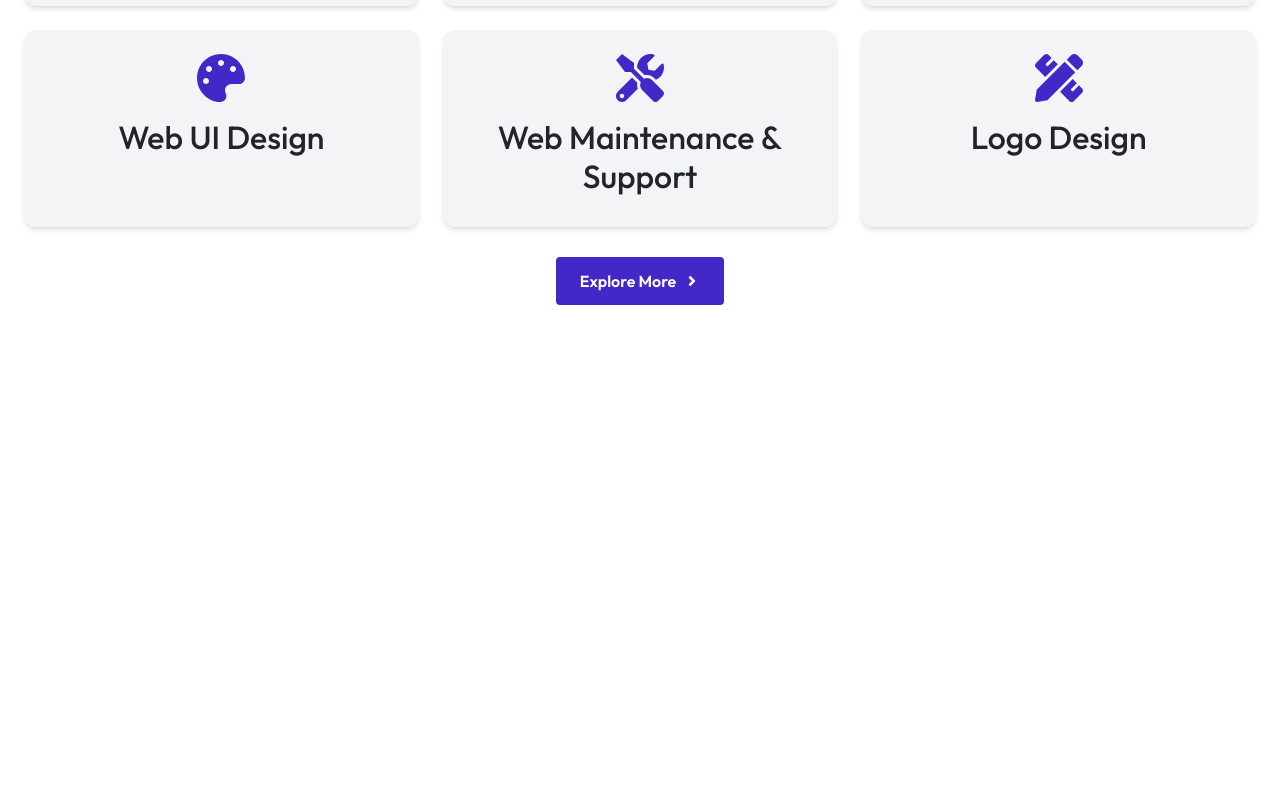
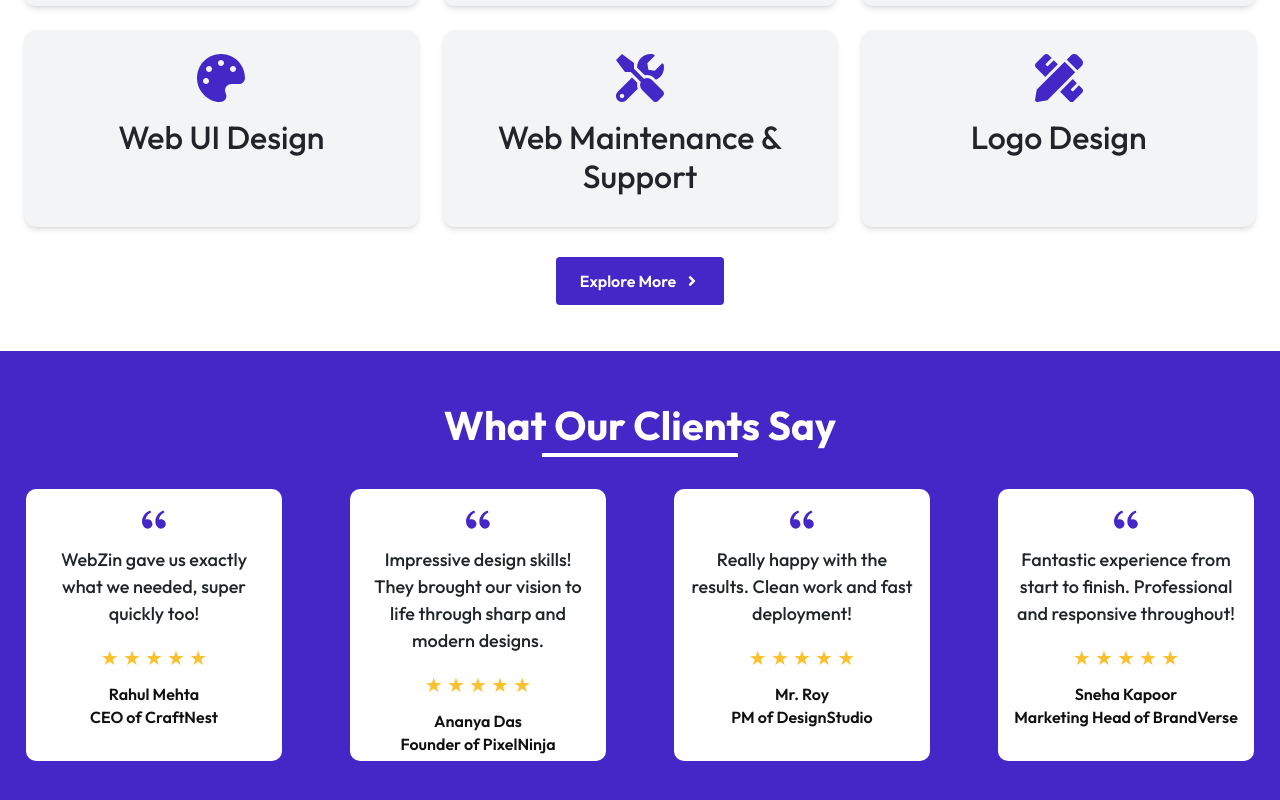
Before and after one commit to WebZin-Technologies/webzin, a React (Vite) app: page / in a window 1280 px wide. Shown: the part 1264-2064 px from the top of the page. Before the commit the page ends 1615 px from the top, so only its background shows below. Built offline with nearby package versions, Linux system fonts and the light colour scheme.

Commit message:
Testimonials Added

```diff
--- a/src/Components/Testimonial/Testimonial.css
+++ b/src/Components/Testimonial/Testimonial.css
@@ -0,0 +1,126 @@
+/* Main Container */
+.testimonial {
+    width: 100%;
+    height: auto;
+    background: var(--primary);
+    padding: 30px 0;
+  }
+
+  /* Section Title Styling */
+  .section-title-w {
+    color: white;
+    font-size: 2.5rem;
+    font-weight: 700;
+    text-align: center;
+    margin-bottom: 2rem;
+    display: inline-block;
+    position: relative;
+    padding-bottom: 8px;
+    margin-top: 20px;
+  }
+
+  .section-title-w::after {
+    content: "";
+    position: absolute;
+    left: 50%;
+    bottom: 0;
+    transform: translateX(-50%);
+    width: 50%;
+    height: 4px;
+    background-color: white;
+    transition: width 0.3s ease;
+  }
+
+  .section-title-w:hover::after {
+    width: 70%;
+  }
+
+  /* Stars Styling */
+  .stars {
+    color: #fbc02d;
+    font-size: 20px;
+  }
+
+  /* Icon Container */
+  .icon-container {
+    display: flex;
+    align-items: center;
+    justify-content: center;
+  }
+
+  /* Testimonial Card */
+  .testimonial-card {
+    height: 17rem;
+    width: 16rem;
+    background: var(--white);
+    margin: auto;
+    padding: 15px;
+    border-radius: 10px;
+    text-align: center;
+    scroll-snap-align: start;
+    flex: 0 0 auto;
+    min-width: 260px;
+    transition: transform 0.3s ease, box-shadow 0.3s ease;
+}
+
+/* Hover effect */
+.testimonial-card:hover {
+  transform: translateY(-5px);
+  box-shadow: 0 8px 20px rgba(0, 0, 0, 0.1);
+}
+  /* Double Quote Icon */
+  .testimonial-icon {
+    text-align: center;
+    font-size: 2rem;
+    color: var(--primary);
+    margin-bottom: 10px;
+  }
+
+  /* Review Text */
+  .testimonial-text {
+    font-size: 18px;
+    font-weight: 500;
+  }
+
+  /* Name and Role */
+  .testimonial-name {
+    margin-top: 10px;
+    font-weight: 600;
+    font-size: 16px;
+    line-height: 1.4;
+    color: var(--black);
+  }
+
+  /* Scroll Container for testimonials */
+  .testimonial-scroll-container {
+    display: flex;
+    overflow-x: auto;
+    gap: 1rem;
+    padding-bottom: 1rem;
+    scroll-snap-type: x mandatory;
+  }
+
+  .testimonial-scroll-container::-webkit-scrollbar {
+    height: 6px;
+  }
+
+  .testimonial-scroll-container::-webkit-scrollbar-thumb {
+    background: #ccc;
+    border-radius: 10px;
+  }
+
+  /* On lg and above: use grid layout with 4 columns */
+  @media (min-width: 1024px) {
+    .testimonial-scroll-container {
+      display: grid;
+      grid-template-columns: repeat(4, 1fr);
+      gap: 1rem;
+      overflow-x: visible;
+      scroll-snap-type: none;
+    }
+
+    .testimonial-card {
+      min-width: auto;
+      scroll-snap-align: none;
+    }
+  }
--- a/src/Components/Testimonial/Testimonial.jsx
+++ b/src/Components/Testimonial/Testimonial.jsx
@@ -1,9 +1,54 @@
 import React from 'react'
 import './Testimonial.css'
+import { RiDoubleQuotesL } from 'react-icons/ri'
+
 function Testimonial() {
+  const testimonials = [
+    {
+      review: "WebZin gave us exactly what we needed, super quickly too!",
+      name: "Rahul Mehta",
+      role: "CEO of CraftNest"
+    },
+    {
+      review: "Impressive design skills! They brought our vision to life through sharp and modern designs.",
+      name: "Ananya Das",
+      role: "Founder of PixelNinja"
+    },
+    {
+      review: "Really happy with the results. Clean work and fast deployment!",
+      name: "Mr. Roy",
+      role: "PM of DesignStudio"
+    },
+    {
+      review: "Fantastic experience from start to finish. Professional and responsive throughout!",
+      name: "Sneha Kapoor",
+      role: "Marketing Head of BrandVerse"
+    }
+  ];
+
   return (
-    <div>
+    <div className="testimonial">
+      <div className="text-center mb-12 relative">
+        <h1 className="section-title-w">What Our Clients Say</h1>
+      </div>
 
+      <div className="testimonial-scroll-container lg:grid lg:grid-cols-4 lg:gap-4">
+        {testimonials.map((testimonial, index) => (
+          <div key={index} className="testimonial-card">
+            <div className="icon-container">
+              <RiDoubleQuotesL className='testimonial-icon' />
+            </div>
+
+            <p className="testimonial-text">{testimonial.review}</p>
+
+            <div className="stars">&#9733; &#9733; &#9733; &#9733; &#9733;</div>
+
+            <h6 className="testimonial-name">
+              {testimonial.name}<br />{testimonial.role}
+            </h6>
+          </div>
+        ))}
+      </div>
     </div>
   )
 }
```
